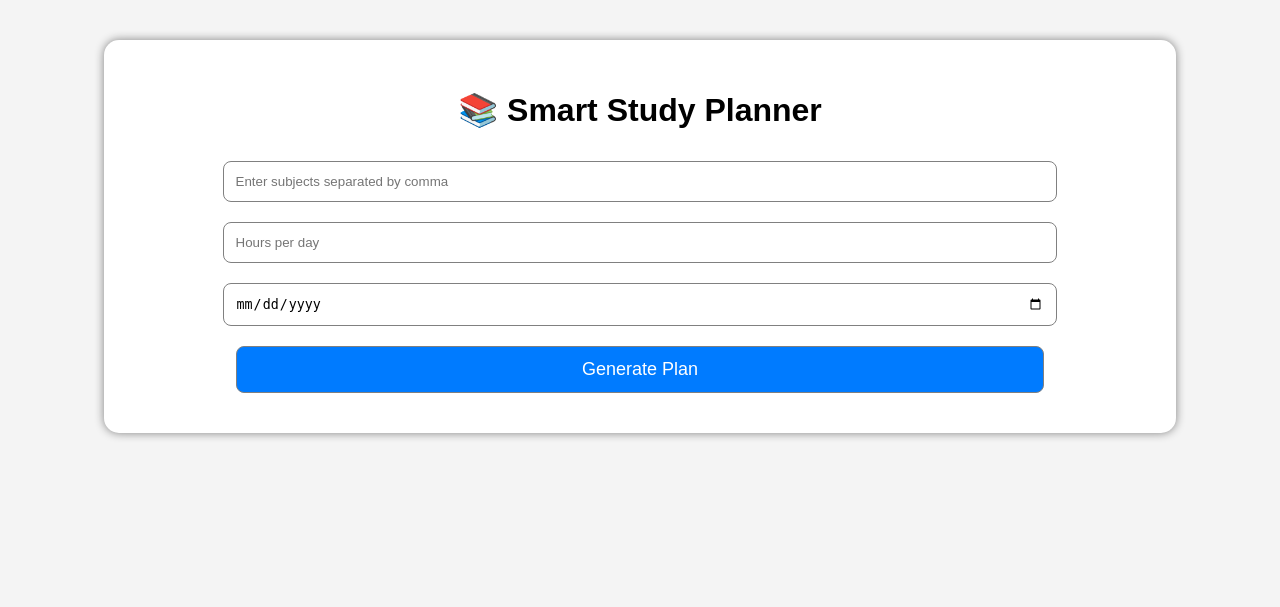
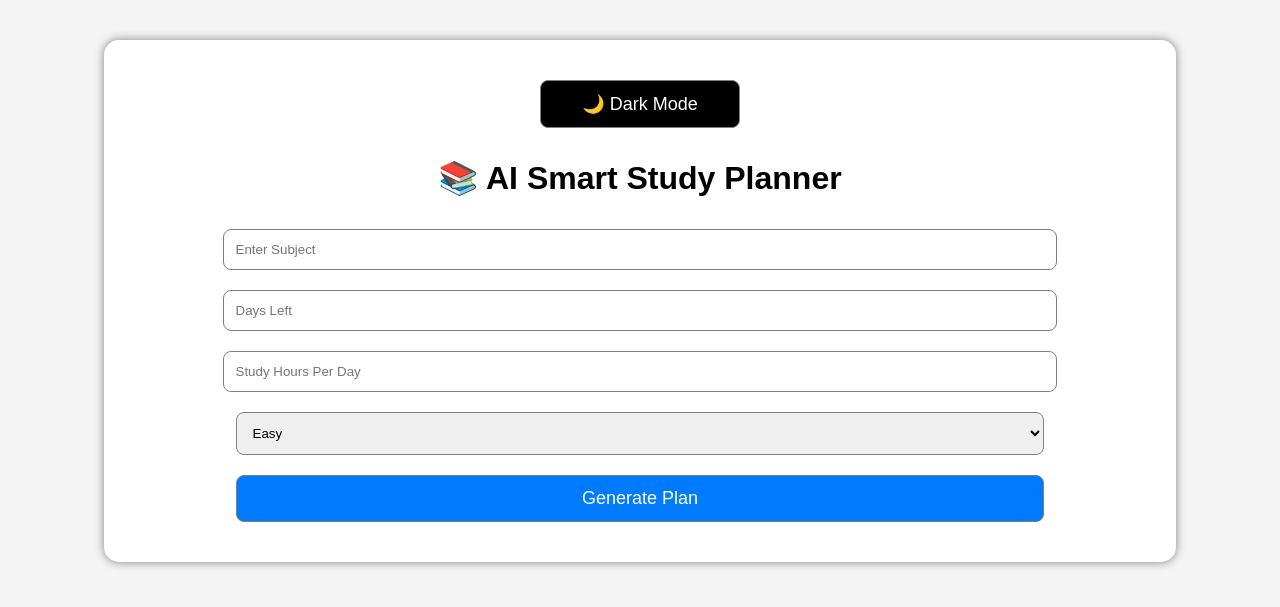
Before and after one commit to shivamkr12072004-coder/smart-study-planer-, a Flask app: page / in a window 1280 px wide. Shown: the top 607 px of the page. Run offline with Flask 3, Linux system fonts and the light colour scheme.

Commit message:
Update index.html

```diff
--- a/templates/index.html
+++ b/templates/index.html
@@ -1,9 +1,10 @@
 <!DOCTYPE html>
 <html>
 <head>
-    <title>AI Study Planner</title>
+    <title>AI Smart Study Planner</title>
 
-    <link rel="stylesheet" href="{{ url_for('static', filename='style.css') }}">
+    <link rel="stylesheet"
+    href="{{ url_for('static', filename='style.css') }}">
 
 </head>
 
@@ -11,31 +12,52 @@
 
 <div class="container">
 
-    <h1>📚 Smart Study Planner</h1>
+    <button onclick="toggleMode()" class="dark-btn">
+        🌙 Dark Mode
+    </button>
+
+    <h1>📚 AI Smart Study Planner</h1>
 
     <form method="POST">
 
         <input type="text"
-               name="subjects"
-               placeholder="Enter subjects separated by comma"
-               required>
+        name="subject"
+        placeholder="Enter Subject"
+        required>
 
         <input type="number"
-               name="hours"
-               placeholder="Hours per day"
-               required>
+        name="days"
+        placeholder="Days Left"
+        required>
 
-        <input type="date"
-               name="date"
-               required>
+        <input type="number"
+        name="hours"
+        placeholder="Study Hours Per Day"
+        required>
 
-        <button type="submit">Generate Plan</button>
+        <select name="difficulty">
+
+            <option value="Easy">Easy</option>
+            <option value="Medium">Medium</option>
+            <option value="Hard">Hard</option>
+
+        </select>
+
+        <button type="submit">
+            Generate Plan
+        </button>
 
     </form>
 
 </div>
 
+<script>
+
+function toggleMode() {
+    document.body.classList.toggle("dark");
+}
+
+</script>
+
 </body>
 </html>
-</body>
-</html>
```
